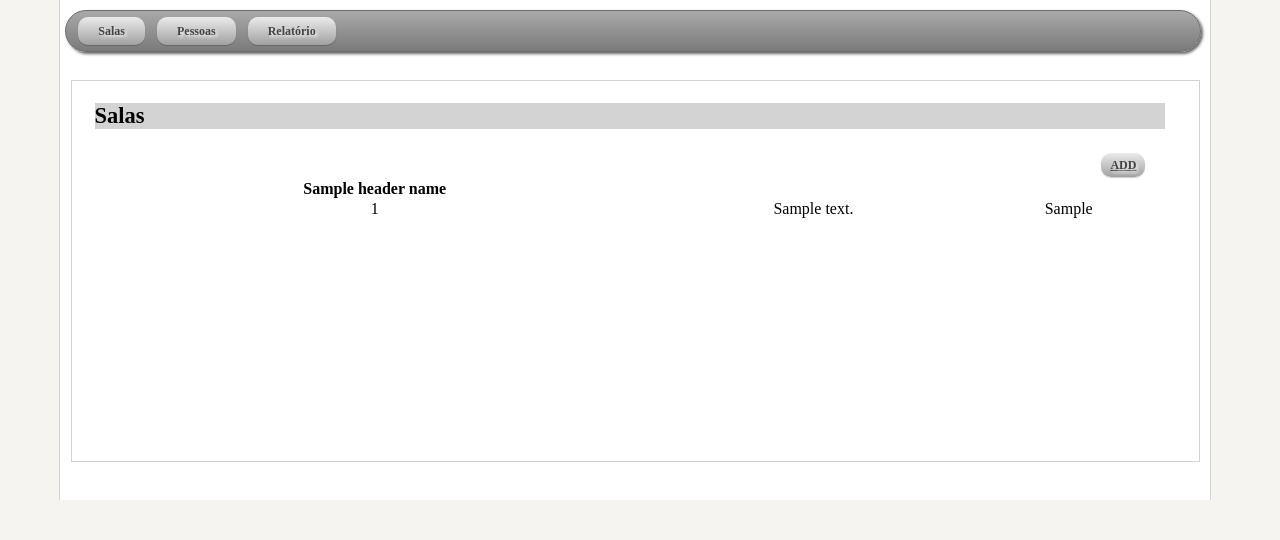
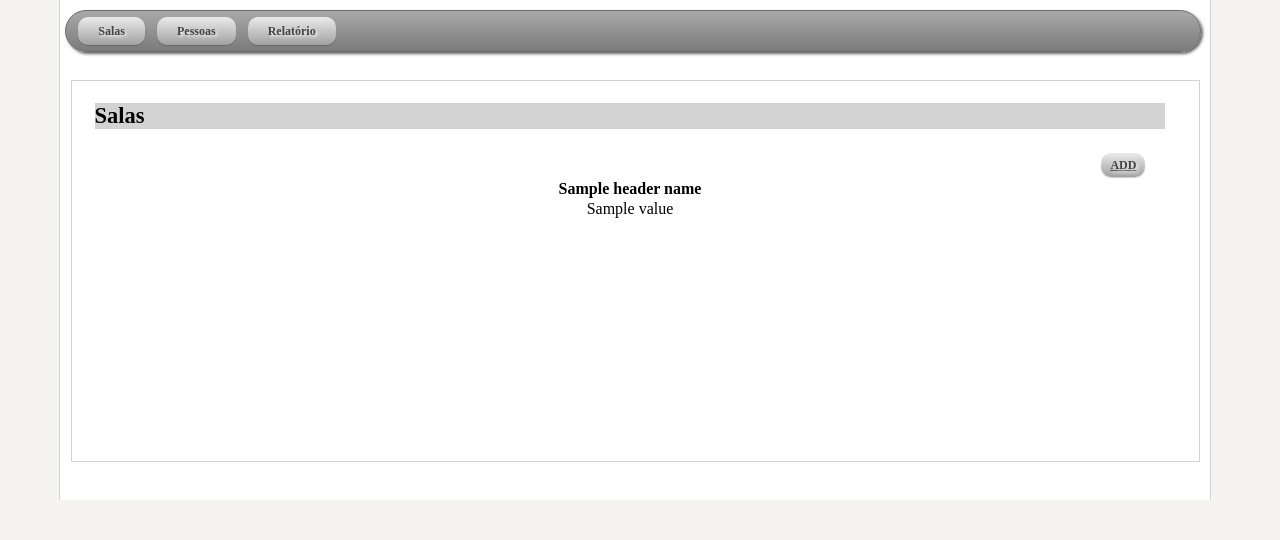
Before and after one commit to gmartini20/device_manager, a Python web app: template device_manager/templates/list.html in a window 1280 px wide. Shown: the part 108-648 px from the top of the page. Run offline with Jinja, Linux system fonts and the light colour scheme; the template is opened without the code that fills it: most values are stand-ins (such as "Sample title", 1, 10 or a date in 2020).

Commit message:
template generico de list

```diff
--- a/device_manager/templates/list.html
+++ b/device_manager/templates/list.html
@@ -7,7 +7,7 @@
         <h3>Salas</h3>
         <ul id='add_button'>
             <li class='active'>
-                <a href='/room/edit/'><span>ADD</span></a>
+                <a href='/{{ edit_name }}/edit/'><span>ADD</span></a>
             </li>
         </ul>
     </div>
@@ -17,11 +17,11 @@
             <th>{{ header_name }}</th>
         {% endfor %}
         </tr>
-    {% for room in room_list %}
+    {% for object in object_list %}
         <tr>
-            <td onClick="linkTo('/room/edit/', {{ room.id }})">{{ room.number }}</td>
-            <td onClick="linkTo('/room/edit/', {{ room.id }})">{{ room.description }}</td>
-            <td onClick="linkTo('/room/edit/', {{ room.id }})">{{ room.stall_set.all }}</td>
+        {% for value in object.list_values %}
+            <td onClick="linkTo('/{{ edit_name }}/edit/', {{ object.id }})">{{ value }}</td>
+        {% endfor %}
         </tr>
     {% endfor %}
     </table>
```
